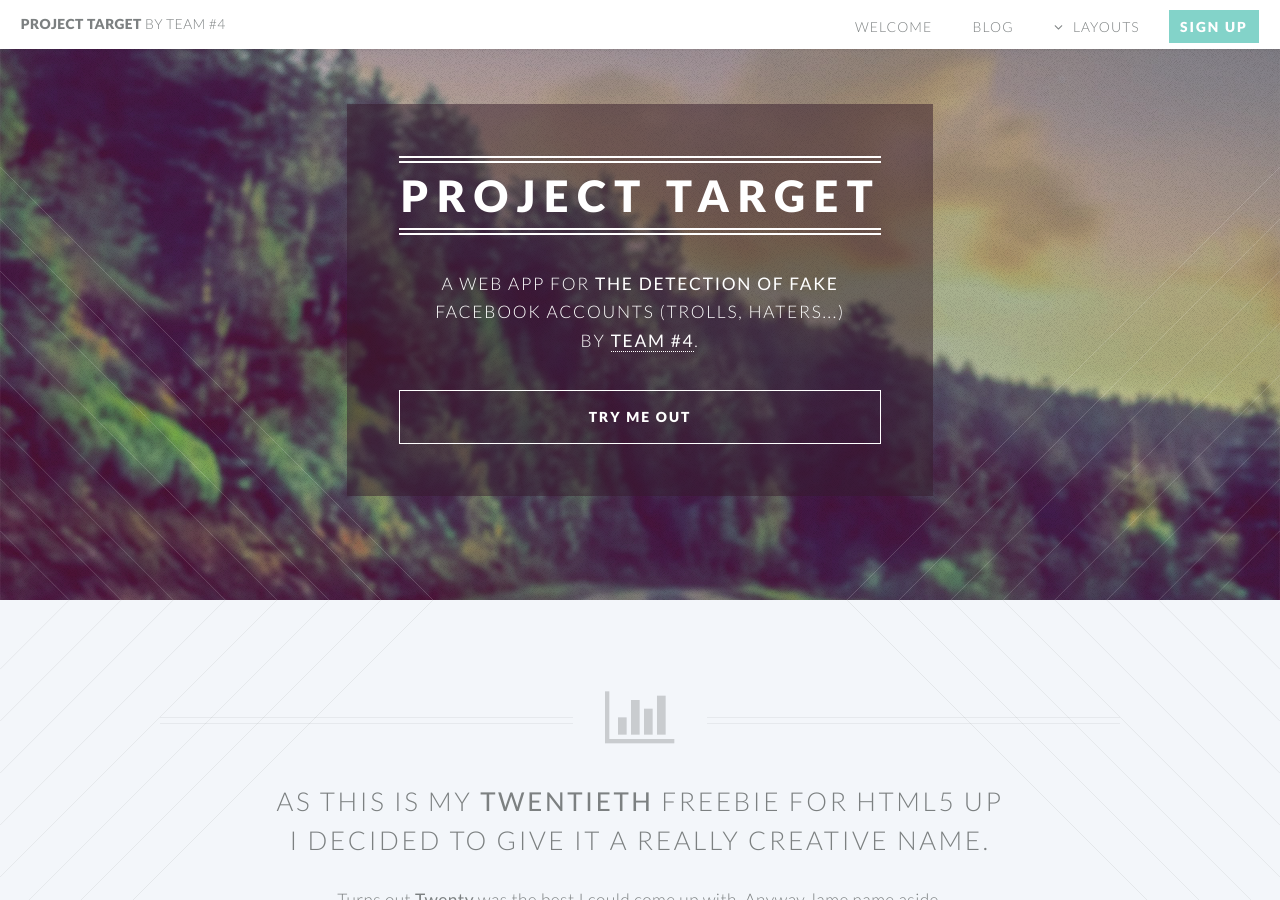
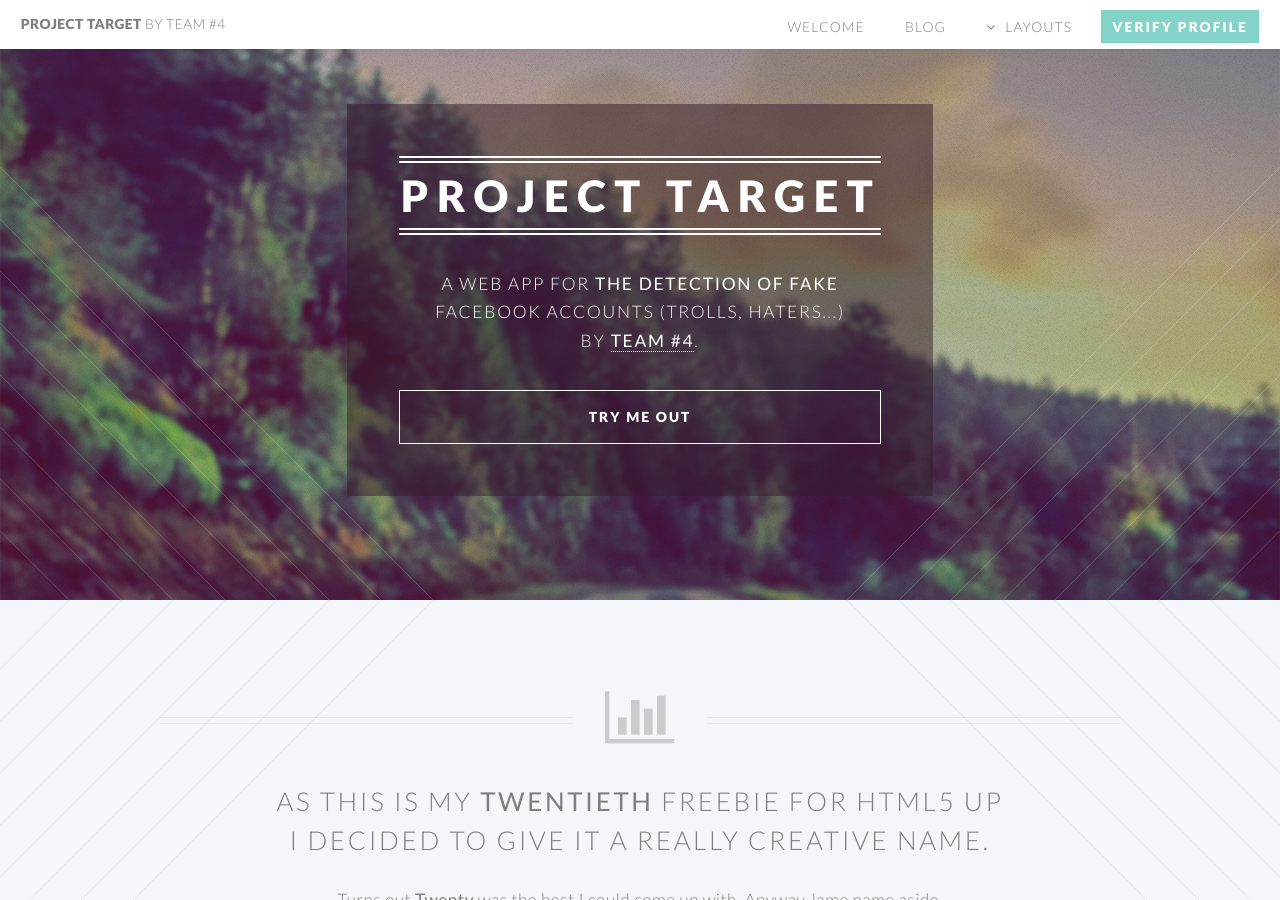
Before and after one commit to ProjectTarget/ProjectTarget.github.io, a Jekyll site: the page built from index.html, in a window 1280 px wide and 900 px high. Built offline with Jekyll 4.4.1, drawn with Linux system fonts in a browser that asks for light colours.

Commit message:
Rename button to Verify Profile
Signed-off-by: Karel Ha <mathemage@gmail.com>

```diff
--- a/_includes/header.html
+++ b/_includes/header.html
@@ -13,7 +13,7 @@
           <li><a href="/contact.html">Contact</a></li>
         </ul>
       </li>
-      <li><a href="#" class="button special">Sign Up</a></li>
+      <li><a href="#" class="button special">Verify Profile</a></li>
     </ul>
   </nav>
 </header>
```
